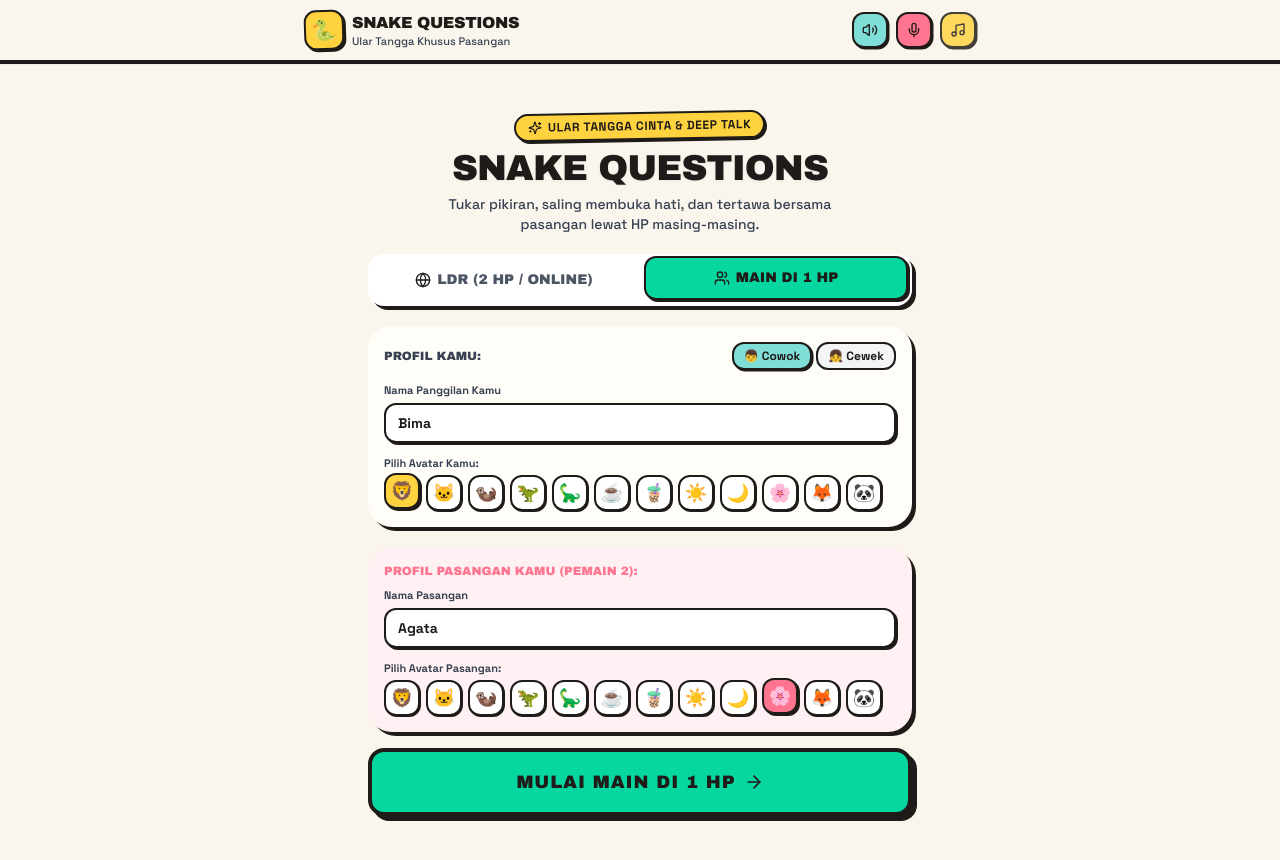
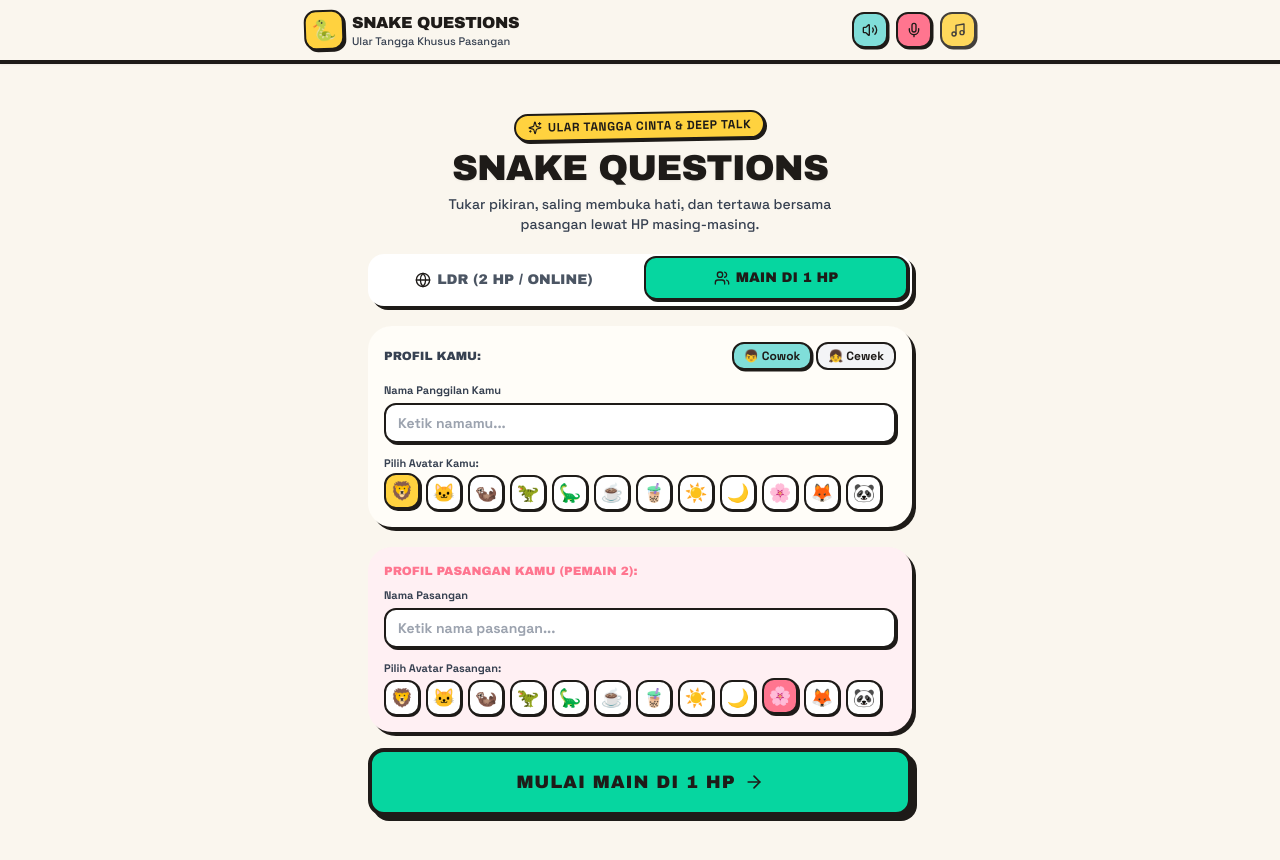
Before and after one commit to agatabimaa/snake-questions, a React (Vite) app: page / in a window 1280 px wide. Both pictures are taken after a click on the button "MAIN DI 1 HP". Shown: the top 860 px of the page. Built offline with nearby package versions, Linux system fonts and the light colour scheme.

Commit message:
fix: make all player name inputs empty by default with clean placeholders

```diff
--- a/src/components/Lobby.tsx
+++ b/src/components/Lobby.tsx
@@ -23,15 +23,19 @@ export const Lobby: React.FC<LobbyProps> = ({
   const [playMode, setPlayMode] = useState<PlayMode>('ONLINE_ROOM');
   const [onlineTab, setOnlineTab] = useState<'CREATE' | 'JOIN'>(invitedRoomCode ? 'JOIN' : 'CREATE');
 
-  // Single player profile (saved in localStorage)
+  // Single player profile (saved in localStorage, completely empty by default)
   const [myName, setMyName] = useState(() => {
-    return localStorage.getItem('sq_name') || (invitedRoomCode ? 'Bims wife' : 'Bima');
+    const saved = localStorage.getItem('sq_name');
+    if (saved && saved !== 'Bima' && saved !== 'Bims wife' && saved !== 'Agata') {
+      return saved;
+    }
+    return '';
   });
   const [myGender, setMyGender] = useState<'BOY' | 'GIRL'>(() => {
     return (localStorage.getItem('sq_gender') as any) || (invitedRoomCode ? 'GIRL' : 'BOY');
   });
   const [myAvatar, setMyAvatar] = useState(() => {
-    return localStorage.getItem('sq_avatar') || (invitedRoomCode ? '🦊' : '🦁');
+    return localStorage.getItem('sq_avatar') || (invitedRoomCode ? '🌸' : '🦁');
   });
 
   // Check saved session in localStorage
@@ -71,8 +75,14 @@ export const Lobby: React.FC<LobbyProps> = ({
     return [];
   });
 
-  // Local 1-Device mode extra inputs
-  const [p2LocalName, setP2LocalName] = useState('Agata');
+  // Local 1-Device mode extra inputs (empty by default)
+  const [p2LocalName, setP2LocalName] = useState(() => {
+    const saved = localStorage.getItem('sq_p2_local_name');
+    if (saved && saved !== 'Agata' && saved !== 'Bima' && saved !== 'Bims wife') {
+      return saved;
+    }
+    return '';
+  });
   const [p2LocalAvatar, setP2LocalAvatar] = useState('🌸');
 
   // Online Room State
@@ -87,10 +97,22 @@ export const Lobby: React.FC<LobbyProps> = ({
 
   // Save profile to localStorage
   useEffect(() => {
-    localStorage.setItem('sq_name', myName);
+    if (myName.trim()) {
+      localStorage.setItem('sq_name', myName.trim());
+    } else {
+      localStorage.removeItem('sq_name');
+    }
     localStorage.setItem('sq_gender', myGender);
     localStorage.setItem('sq_avatar', myAvatar);
   }, [myName, myGender, myAvatar]);
+
+  useEffect(() => {
+    if (p2LocalName.trim()) {
+      localStorage.setItem('sq_p2_local_name', p2LocalName.trim());
+    } else {
+      localStorage.removeItem('sq_p2_local_name');
+    }
+  }, [p2LocalName]);
 
   // Helper to save recent room
   const saveRecentRoom = (code: string) => {
@@ -115,7 +137,7 @@ export const Lobby: React.FC<LobbyProps> = ({
 
     const hostPlayer: Player = {
       id: 'p1',
-      name: myName.trim() || 'Dia (P1)',
+      name: myName.trim() || 'Pemain 1',
       gender: myGender,
       avatar: myAvatar,
       color: '#80DED9',
@@ -168,7 +190,7 @@ export const Lobby: React.FC<LobbyProps> = ({
 
     const hostPlayer: Player = {
       id: 'p1',
-      name: myName.trim() || 'Dia (P1)',
+      name: myName.trim() || 'Pemain 1',
       gender: myGender,
       avatar: myAvatar,
       color: '#80DED9',
@@ -202,7 +224,7 @@ export const Lobby: React.FC<LobbyProps> = ({
 
     const guestPlayer: Player = {
       id: 'p2',
-      name: myName.trim() || 'Dia (P2)',
+      name: myName.trim() || 'Pemain 2',
       gender: myGender,
       avatar: myAvatar,
       color: '#FF758F',
@@ -442,7 +464,7 @@ export const Lobby: React.FC<LobbyProps> = ({
               type="text"
               value={myName}
               onChange={(e) => setMyName(e.target.value)}
-              placeholder="Misal: Bima / Bims wife"
+              placeholder="Ketik namamu..."
               className="w-full px-3 py-2 rounded-xl bg-white border-2 border-[#1E1B18] font-bold text-sm shadow-[2px_2px_0px_#1E1B18] focus:outline-none"
             />
           </div>
@@ -690,7 +712,7 @@ export const Lobby: React.FC<LobbyProps> = ({
                   type="text"
                   value={p2LocalName}
                   onChange={(e) => setP2LocalName(e.target.value)}
-                  placeholder="Misal: Agata"
+                  placeholder="Ketik nama pasangan..."
                   required
                   className="w-full px-3 py-2 rounded-xl bg-white border-2 border-[#1E1B18] font-bold text-sm shadow-[2px_2px_0px_#1E1B18] focus:outline-none"
                 />
```
